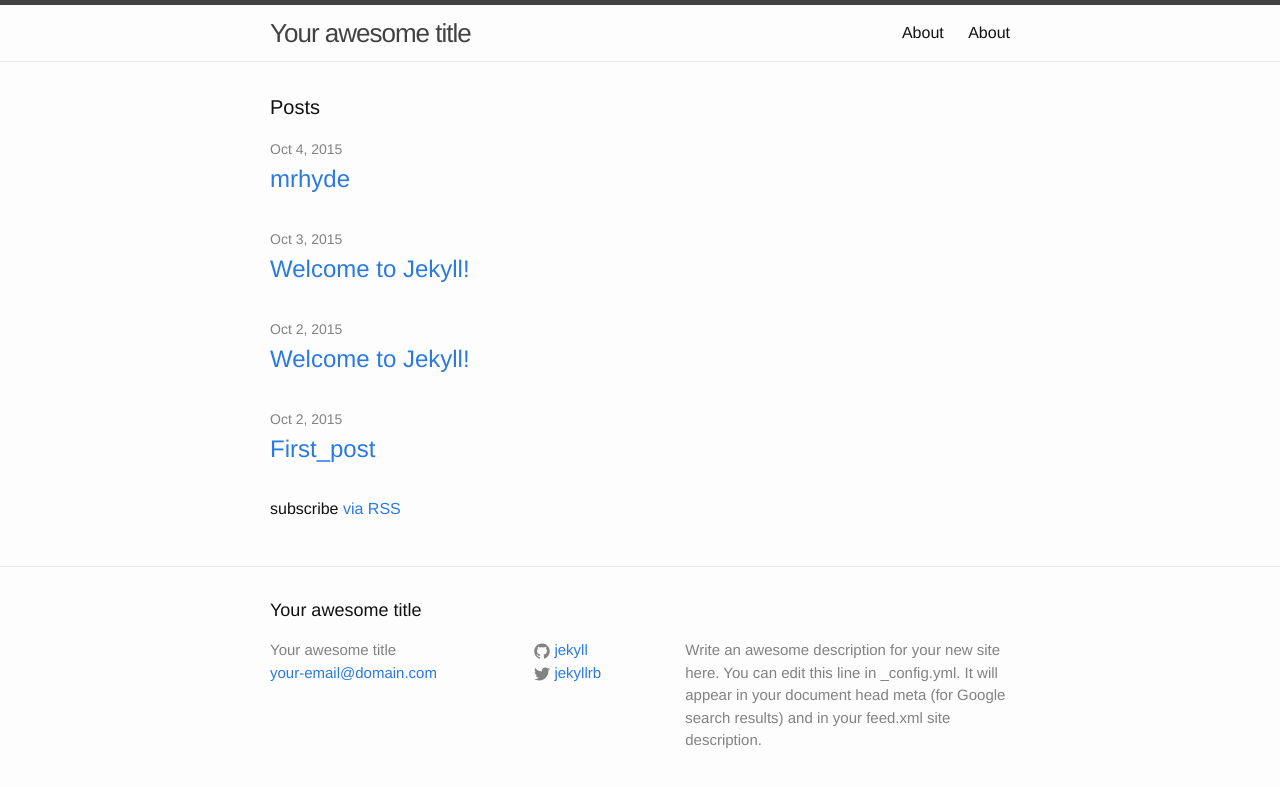
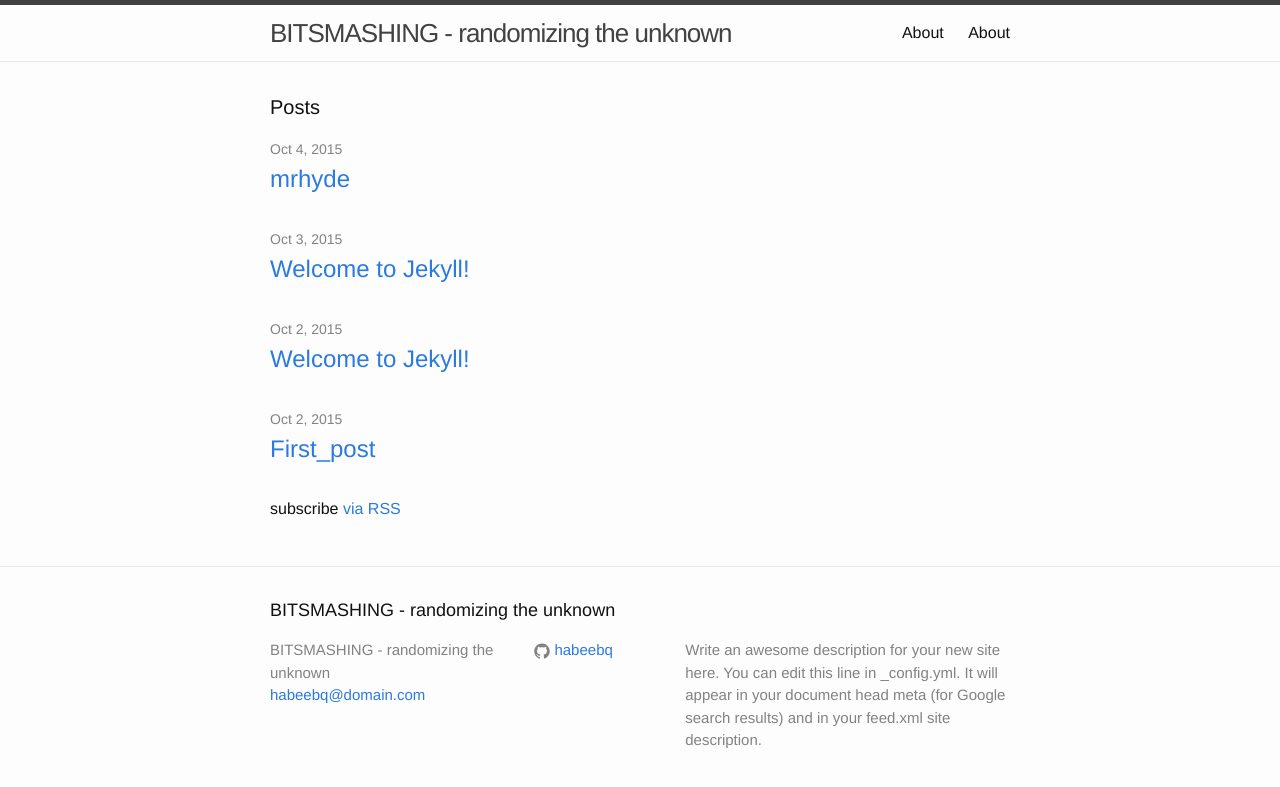
Before and after one commit to habeebq/habeebq.github.io, a Jekyll site: the page built from index.html, in a window 1280 px wide. Shown: the top 787 px of the page. Built offline with Jekyll 4.4.1, drawn with Linux system fonts in a browser that asks for light colours.

Commit message:
New congfig

```diff
--- a/_config.yml
+++ b/_config.yml
@@ -1,14 +1,13 @@
 # Site settings
-title: Your awesome title
-email: your-email@domain.com
+title: BITSMASHING - randomizing the unknown
+email: habeebq@domain.com
 description: > # this means to ignore newlines until "baseurl:"
   Write an awesome description for your new site here. You can edit this
   line in _config.yml. It will appear in your document head meta (for
   Google search results) and in your feed.xml site description.
 baseurl: "" # the subpath of your site, e.g. /blog/
 url: "http://yourdomain.com" # the base hostname & protocol for your site
-twitter_username: jekyllrb
-github_username:  jekyll
+github_username:  habeebq
 
 # Build settings
 markdown: kramdown
```
